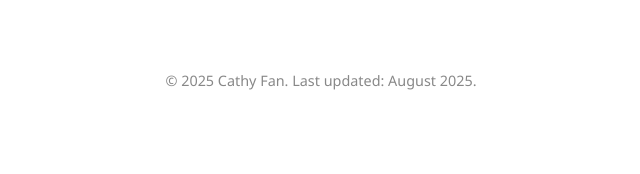
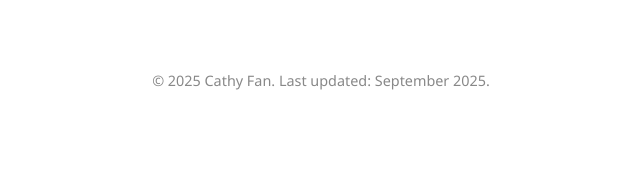
Before and after one commit to chengyu-cathy-fan/chengyu-cathy-fan.github.io, a plain HTML site: page index.html in a window 1280 px wide. Shown: the part 2790-2964 px from the top of the page, 319-959 px from the left. Drawn offline with Linux system fonts and the light colour scheme.

Commit message:
update month

```diff
--- a/index.html
+++ b/index.html
@@ -237,7 +237,7 @@
 
   <footer>
     <div class="container">
-      <p>&copy; 2025 Cathy Fan. Last updated: August 2025.</p>
+      <p>&copy; 2025 Cathy Fan. Last updated: September 2025.</p>
     </div>
   </footer>
 
```
